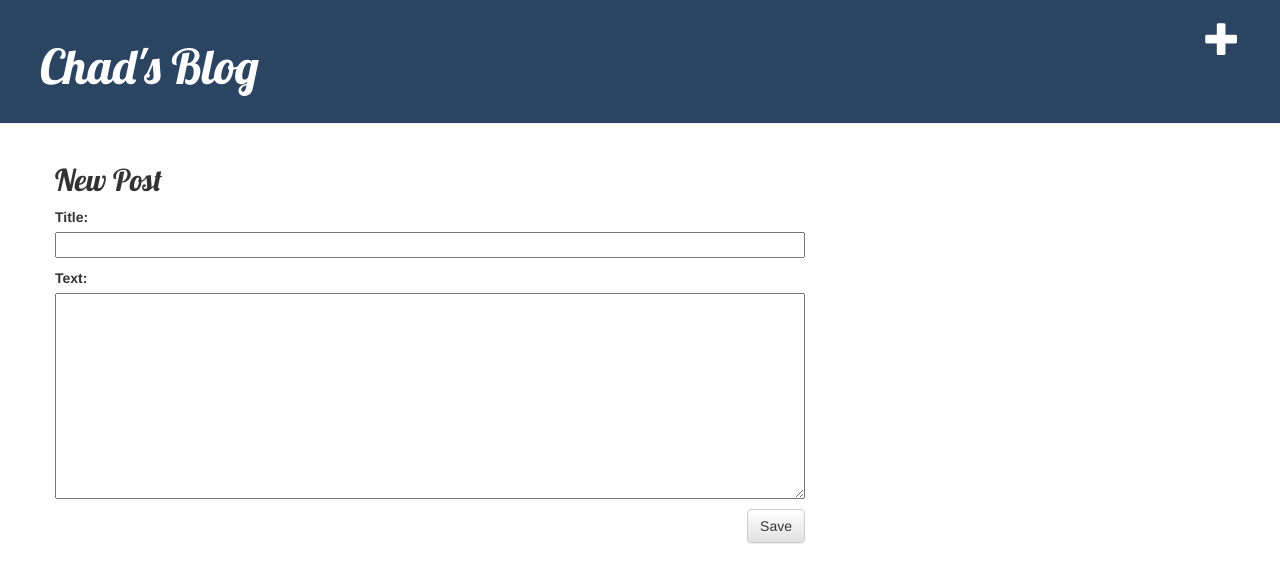
After one commit to Chad-Lines/Django_Beginning, a Django app: page /post_new in a window 1280 px wide. The commit adds this page. Shown: the top 583 px of the page. Run offline with Django 3.2, Linux system fonts and the light colour scheme; some libraries are stand-ins or nearby versions.

Commit message:
Forms 1
"Create Post" form

```diff
--- /dev/null
+++ b/djangog_blog/blog/forms.py
@@ -0,0 +1,8 @@
+from django import forms
+from .models import Post
+
+class PostForm(forms.ModelForm):
+
+    class Meta:
+        model = Post
+        fields = ('title', 'text',)
--- a/djangog_blog/blog/templates/blog/base.html
+++ b/djangog_blog/blog/templates/blog/base.html
@@ -10,6 +10,7 @@
     </head>
     <body>
         <div class="page-header">
+            <a href="{% url 'post_new' %}" class="top-menu"><span class="glyphicon glyphicon-plus"></span></a>
             <h1><a href="/">Chad's Blog</a></h1>
         </div>
         <div class="content container">
--- /dev/null
+++ b/djangog_blog/blog/templates/blog/post_edit.html
@@ -0,0 +1,10 @@
+{% extends 'blog/base.html' %}
+
+{% block content %}
+    <h2>New Post</h2>
+    <form method="POST" class="post-form">
+        {% csrf_token %}
+        {{ form.as_p }}
+        <button type="submit" class="save btn btn-default">Save</button>
+    </form>
+{% endblock %}
--- a/djangog_blog/blog/urls.py
+++ b/djangog_blog/blog/urls.py
@@ -9,4 +9,5 @@ urlpatterns = [
         name='post_list'    # This is the name of the URL used to identify the view
     ),
     path('post/<int:pk>/', views.post_detail, name='post_detail'),  # Path for a dedicated post view
+    path('post_new', views.post_new, name='post_new'),
 ]
--- a/djangog_blog/blog/views.py
+++ b/djangog_blog/blog/views.py
@@ -1,6 +1,7 @@
-from django.shortcuts import render, get_object_or_404
+from django.shortcuts import render, get_object_or_404, redirect
 from django.utils import timezone
 from .models import Post
+from .forms import PostForm
 
 # Create your views here.
 def post_list(request):
@@ -10,3 +11,16 @@ def post_list(request):
 def post_detail(request, pk):
     post = get_object_or_404(Post, pk=pk)
     return render(request, 'blog/post_detail.html', {'post': post})
+
+def post_new(request):
+    if request.method == "POST":                        # If the form has been submitted...
+        form = PostForm(request.POST)                   # Set the form variable to the data entered
+        if form.is_valid():                             # If the form is valid...
+            post = form.save(commit=False)              # Create the post variable
+            post.author = request.user                  # Set the post author
+            post.published_date = timezone.now()        # Set the post published date
+            post.save()                                 # Save the post
+            return redirect('post_detail', pk=post.pk)  # Redirect to the newly created post
+    else:
+        form = PostForm()
+    return render(request, 'blog/post_edit.html', {'form': form})
```
